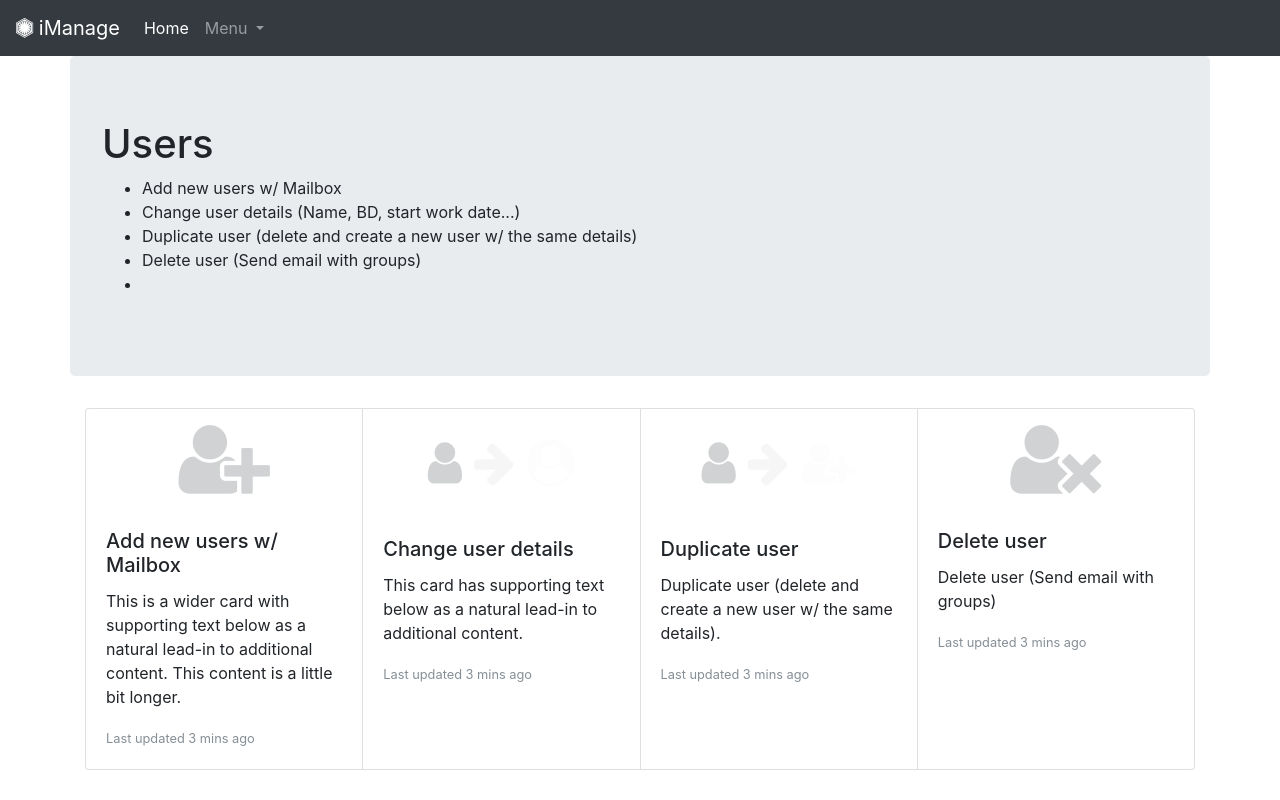
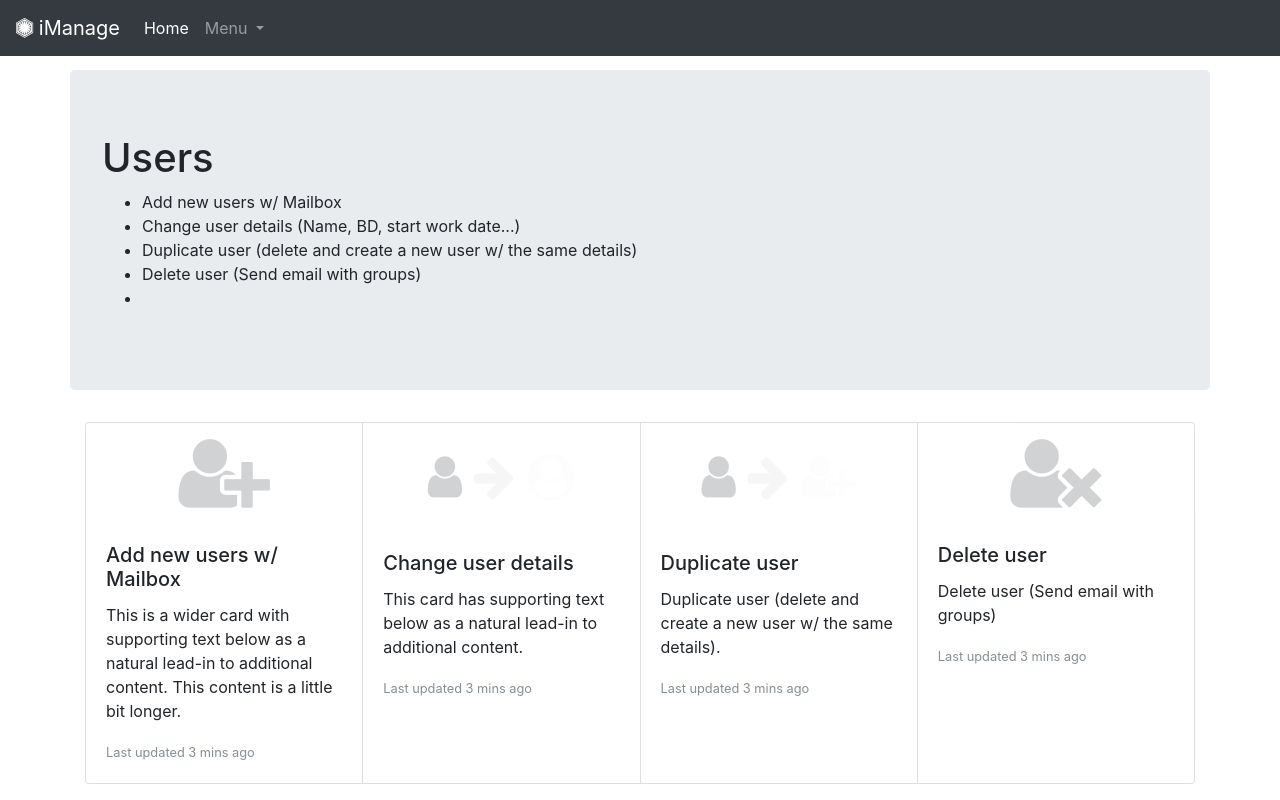
Before and after one commit to btasafgit/IT-Management-Site, a plain HTML site: page Pages/Users.html in a window 1280 px wide. Drawn offline with nearby package versions, Linux system fonts and the light colour scheme.

Commit message:
Fix Top navbar + set jumbotron margin

```diff
--- a/Pages/Users.html
+++ b/Pages/Users.html
@@ -11,7 +11,7 @@
     <link href="https://fonts.googleapis.com/css?family=Varela+Round&amp;subset=hebrew" rel="stylesheet">
 </head>
 <body>
-<nav class="navbar navbar-fixed-top navbar-expand-lg navbar-dark bg-dark">
+<nav class="navbar fixed-top navbar-expand-lg navbar-dark bg-dark">
     <a class="navbar-brand" href="../Index.html"><i class="fa fa-first-order" aria-hidden="true"></i></span> iManage</a>
     <button class="navbar-toggler" type="button" data-toggle="collapse" data-target="#navbarSupportedContent" aria-controls="navbarSupportedContent" aria-expanded="false" aria-label="Toggle navigation">
       <span class="navbar-toggler-icon"></span>
--- a/StyleSheets/stylesheet.css
+++ b/StyleSheets/stylesheet.css
@@ -26,3 +26,7 @@ body {
     transition: all ease-in 10ms;
     transition: all ease-in 5ms;
 }
+
+.jumbotron{
+    margin-top: 70px;
+}
```
Also changed, not shown: Index.html (+1 -1 lines).
